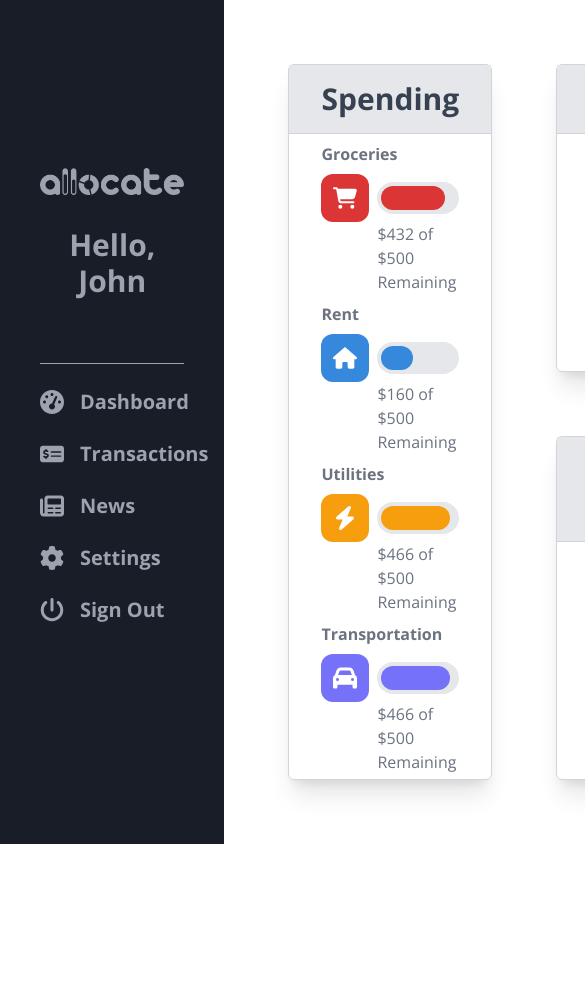
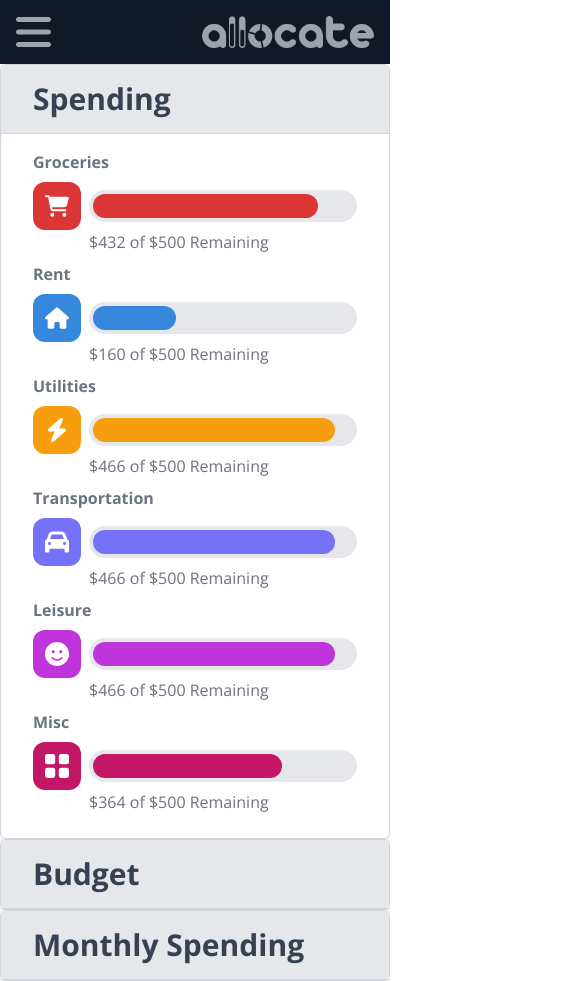
Before and after one commit to cgamagami1/allocate, a React (Vite) app: page / in a window 390 px wide. Shown: the top 981 px of the page, 585 px wide, since content can reach past the window. Before the commit the page ends 844 px from the top, so only its background shows below. Built offline with nearby package versions, Linux system fonts and the light colour scheme.

Commit message:
Make design responsive

```diff
--- a/src/App.jsx
+++ b/src/App.jsx
@@ -5,13 +5,12 @@ import { Routes, Route } from "react-router-dom";
 
 const App = () => {
   return (
-    <div className="flex h-screen">
-      <Navigation />
-      <Routes>
+    <Routes>
+      <Route to="/" element={<Navigation />}>
         <Route index element={<Dashboard />} />
         <Route path="/transactions" element={<TransactionsPage />} />
-      </Routes>
-    </div>
+      </Route>
+    </Routes>
   )
 }
 
--- a/src/components/Navigation.jsx
+++ b/src/components/Navigation.jsx
@@ -1,26 +1,40 @@
-import { Link } from "react-router-dom";
+import { useState } from "react";
+import { Link, Outlet } from "react-router-dom";
 
 const Navigation = () => {
+  const [ isOpen, setIsOpen ] = useState(false);
+
+  const handleOnClick = () => {
+    setIsOpen(prev => !prev);
+  }
+
   return (
-    <nav className="p-10 font-bold text-gray-400 bg-raisin-black w-80">
-      <img className="mt-32 mb-8" src="./logo-grey.png" alt="logo" />
-      <h1 className="mb-16 text-3xl text-center">Hello, John</h1>
-      <ul className="text-xl border-t border-gray-400">
+    <div className="flex h-screen">
+      <div className="fixed z-10 flex justify-between w-full p-4 bg-gray-900 xl:hidden">
+        <img className="h-8 hover:cursor-pointer" src={isOpen ? "./close.svg" : "./menu.svg"} alt="nav button" onClick={handleOnClick} />
+        <img className="h-8" src="./logo-grey.png" alt="logo" />
+      </div>
+
+      <nav className={`transition-transform fixed xl:static h-screen p-10 font-bold text-gray-400 bg-raisin-black w-80 ${isOpen ? "" : "-translate-x-full" } xl:translate-x-0`}>
+        <img className="hidden mt-32 xl:block" src="./logo-grey.png" alt="logo" />
+        <h1 className="hidden mt-8 mb-16 text-3xl text-center xl:block">Hello, John</h1>
+
+        <ul className="mt-16 text-3xl border-gray-400 xl:text-xl xl:border-t xl:mt-0">
           <li className="flex items-center mt-6">
             <img className="w-6 mr-4" src="./gauge.svg" alt="dashboard icon" />
-          <Link className="hover:underline" to="/">Dashboard</Link>
+            <Link className="hover:underline" to="/" onClick={() => setIsOpen(false)}>Dashboard</Link>
           </li>
           <li className="flex items-center mt-6">
             <img className="w-6 mr-4" src="./transaction.svg" alt="transactions icon" />
-          <Link className="hover:underline" to="/transactions">Transactions</Link>
+            <Link className="hover:underline" to="/transactions" onClick={() => setIsOpen(false)}>Transactions</Link>
           </li>
           <li className="flex items-center mt-6">
             <img className="w-6 mr-4" src="./newspaper.svg" alt="news icon" />
-          <Link className="hover:underline" to="/news">News</Link>
+            <Link className="hover:underline" to="/news" onClick={() => setIsOpen(false)}>News</Link>
           </li>
           <li className="flex items-center mt-6">
             <img className="w-6 mr-4" src="./gear.svg" alt="settings icon" />
-          <Link className="hover:underline" to="/settings">Settings</Link>
+            <Link className="hover:underline" to="/settings" onClick={() => setIsOpen(false)}>Settings</Link>
           </li>
           <li className="flex items-center my-6">
             <img className="w-6 mr-4" src="./power-off.svg" alt="sign out icon" />
@@ -28,6 +42,8 @@ const Navigation = () => {
           </li>
         </ul>
       </nav>
+      <Outlet />
+    </div>
   );
 }
 
--- a/src/pages/Dashboard/Spending.jsx
+++ b/src/components/Spending.jsx
@@ -1,11 +1,11 @@
-import CategoryBar from "./CategoryBar";
-import { categories } from "../../constants";
-import Card from "../../components/Card";
+import CategoryBar from "../pages/Dashboard/CategoryBar";
+import { categories } from "../constants";
+import Card from "./Card";
 
 const Spending = () => {
   return (
     <Card title="Spending">
-      <div className="px-8 overflow-y-scroll ">
+      <div className="px-8 py-4 overflow-y-scroll ">
         {categories.map(category => (
           <CategoryBar key={category.id} category={category} />
         ))}
--- a/src/pages/Dashboard/CategoryBar.jsx
+++ b/src/pages/Dashboard/CategoryBar.jsx
@@ -9,14 +9,14 @@ const CategoryBar = ({ category }) => {
 
   return (
     <div>
-      <h2 className="block my-2 font-bold text-gray-500">{name}</h2>
+      <h2 className="block mb-2 font-bold text-gray-500">{name}</h2>
       <div className="flex items-center">
         <CategoryIcon category={category} />
         <div className="flex-grow h-8 p-1 ml-2 bg-gray-200 rounded-3xl">
           <div className={`h-full ${color} rounded-3xl px-4 pt-2 pb-3`} style={{ width: `${remainingPercentage}%` }}></div>
         </div>
       </div>
-      <span className="block text-gray-500 ml-14">${remaining} of ${budget} Remaining</span>
+      <span className="block text-gray-500 ml-14 mb-2">${remaining} of ${budget} Remaining</span>
     </div>
   );
 }
--- a/src/pages/Dashboard/Dashboard.jsx
+++ b/src/pages/Dashboard/Dashboard.jsx
@@ -1,12 +1,12 @@
-import Spending from "./Spending";
+import Spending from "../../components/Spending";
 import Budget from "./Budget";
 import MonthlySpending from "./MonthlySpending";
 
 const Dashboard = () => {
   return (
-    <div className="flex justify-between flex-grow gap-16 p-16">
+    <div className="xl:flex xl:justify-between flex-grow xl:gap-16 xl:p-16 mt-16 xl:mt-0">
       <Spending />
-      <div className="flex flex-col gap-16">
+      <div className="xl:flex xl:flex-col xl:gap-16">
         <Budget />
         <MonthlySpending />
       </div>
--- a/src/pages/Transactions/TransactionsPage.jsx
+++ b/src/pages/Transactions/TransactionsPage.jsx
@@ -1,11 +1,13 @@
 import Transactions from "./Transactions";
-import Spending from "../Dashboard/Spending";
+import Spending from "../../components/Spending";
 
 const TransactionsPage = () => {
   return (
-    <div className="flex justify-between flex-grow gap-16 p-16">
+    <div className="xl:flex xl:justify-between flex-grow xl:gap-16 xl:p-16 mt-16 xl:mt-0">
       <Transactions />
-      <Spending />
+      <div className="hidden flex-grow xl:flex">
+        <Spending />
+      </div>
     </div>
   );
 }
```
Also changed, not shown: public/close.svg (added), public/menu.svg (added). Lines whose indentation alone changed are shown as unchanged.
